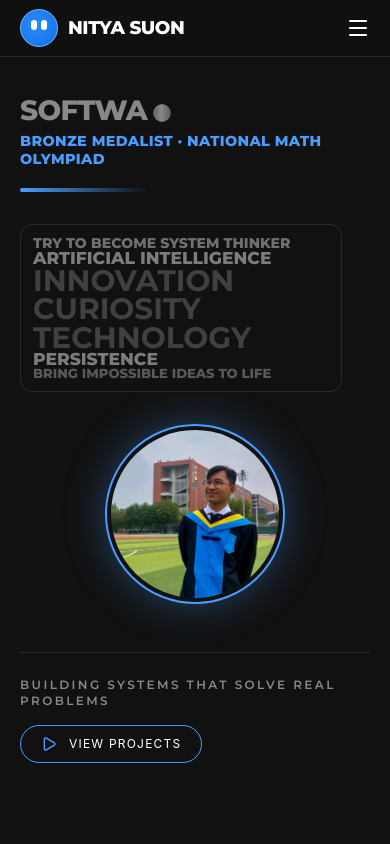
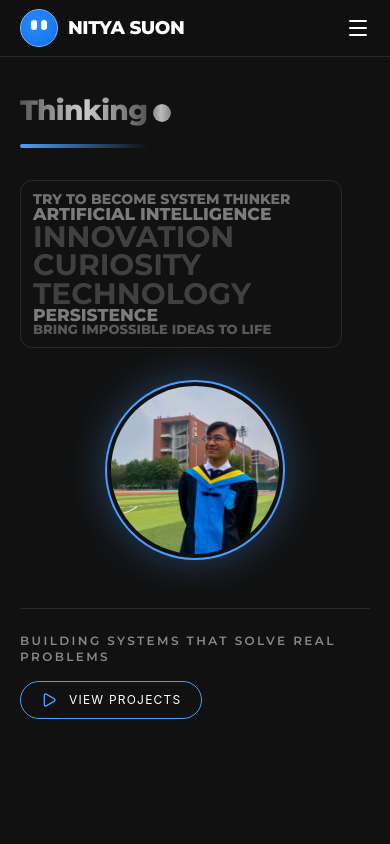
Before and after one commit to NityaSu/Publix, a Nuxt app: page / in a window 390 px wide. Shown: the top 844 px of the page. Built offline with nearby package versions, Linux system fonts and the light colour scheme; a web font is replaced by a local one.

Commit message:
Refactor HeroSubtitle component to enhance dynamic text display; update typing and flashing phases with improved timing and visual effects, and adjust styles for better clarity and responsiveness.

```diff
--- a/component/HeroSection.vue
+++ b/component/HeroSection.vue
@@ -168,7 +168,7 @@ useIntersectionObserver(
           ref="headlineRef"
           class="font-display font-extrabold uppercase leading-[0.95] tracking-tight text-[clamp(1.75rem,6vw,4.5rem)]"
         >
-          <HeroSubtitle class="text-accent" />
+          <HeroSubtitle />
         </h1>
 
         <div class="mt-5 md:mt-6 h-1 w-32 sm:w-40 md:w-56 rounded-full bg-gradient-to-r from-accent to-transparent"></div>
--- a/component/HeroSubtitle.vue
+++ b/component/HeroSubtitle.vue
@@ -3,19 +3,18 @@ import { ref, onMounted, onUnmounted, watch } from 'vue';
 import { useMediaQuery } from '@vueuse/core';
 import MoonDot from '~/component/MoonDot.vue';
 
+type Phase = 'thinking' | 'typing' | 'flashing' | 'done';
+
 const FULL_TEXT = 'SOFTWARE ENGINEER';
 const THINKING_LABEL = 'Thinking';
-const THINKING_MS = 3500;
-const FLASH_MS = 3200;
+const THINKING_MS = 10000;
+const FLASH_MS = 3600;
 
 const prefersReducedMotion = useMediaQuery('(prefers-reduced-motion: reduce)');
 
 const currentText = ref('');
-const showStatic = ref(false);
+const phase = ref<Phase>('thinking');
 const showMoon = ref(false);
-const isFlashing = ref(false);
-const isDone = ref(false);
-const isThinkingLabel = ref(false);
 
 const timers: ReturnType<typeof setTimeout>[] = [];
 
@@ -30,25 +29,19 @@ const later = (fn: () => void, ms: number) => {
   timers.push(setTimeout(fn, ms));
 };
 
-const getDelay = () => Math.random() * 270 + 80;
+const getDelay = () => Math.random() * 200 + 60;
 
 const showFinal = () => {
   clearTimers();
   currentText.value = FULL_TEXT;
-  showStatic.value = true;
+  phase.value = 'done';
   showMoon.value = false;
-  isFlashing.value = false;
-  isDone.value = true;
-  isThinkingLabel.value = false;
 };
 
 const typeText = () => {
   currentText.value = '';
-  showStatic.value = true;
+  phase.value = 'typing';
   showMoon.value = true;
-  isFlashing.value = false;
-  isDone.value = false;
-  isThinkingLabel.value = false;
 
   let i = 0;
   const type = () => {
@@ -59,14 +52,13 @@ const typeText = () => {
       return;
     }
 
-    // Phase 3: flash the SAME element 4 times
+    // Phase 3: same text, white gradient sweep ×3
     showMoon.value = false;
-    isFlashing.value = true;
+    phase.value = 'flashing';
 
-    // Phase 4: final lit state
+    // Phase 4: pure white
     later(() => {
-      isFlashing.value = false;
-      isDone.value = true;
+      phase.value = 'done';
     }, FLASH_MS);
   };
 
@@ -81,12 +73,10 @@ const runSequence = () => {
     return;
   }
 
+  // Phase 1: Thinking with gradient sweep + moon (10s)
   currentText.value = THINKING_LABEL;
-  showStatic.value = false;
+  phase.value = 'thinking';
   showMoon.value = true;
-  isFlashing.value = false;
-  isDone.value = false;
-  isThinkingLabel.value = true;
 
   later(() => {
     typeText();
@@ -108,93 +98,101 @@ onUnmounted(() => {
 
 <template>
   <div class="subtitle">
-    <!-- Title line: ONE dynamic text element + moon (never duplicated) -->
-    <div class="dynamic-row">
     <span
       class="dynamic-text"
       :class="{
-          'is-flashing': isFlashing,
-          'is-done': isDone,
-          'is-thinking-label': isThinkingLabel,
+        'thinking-sweep': phase === 'thinking',
+        typing: phase === 'typing',
+        'flash-sweep': phase === 'flashing',
+        'final-white': phase === 'done',
       }"
     >{{ currentText }}</span>
     <MoonDot v-if="showMoon" />
-    </div>
-
-    <!-- Existing accent line — appears when typing begins -->
-    <span
-      v-if="showStatic"
-      class="static-text"
-    >
-      Bronze Medalist · National Math Olympiad
-    </span>
   </div>
 </template>
 
 <style scoped>
 .subtitle {
-  display: flex;
-  flex-direction: column;
-  align-items: flex-start;
-  gap: 0;
-}
-
-.dynamic-row {
   display: block;
   line-height: 0.95;
 }
 
 .dynamic-text {
   font-weight: inherit;
-  color: #888888;
-  transition: color 0.3s ease, text-shadow 0.3s ease;
 }
 
-/* Keep "Thinking" title-case even inside the uppercase hero heading */
-.dynamic-text.is-thinking-label {
+/* Keep "Thinking" title-case inside the uppercase hero heading */
+.thinking-sweep {
   text-transform: none;
+  background: linear-gradient(
+    90deg,
+    #555555 0%,
+    #555555 30%,
+    #cccccc 50%,
+    #555555 70%,
+    #555555 100%
+  );
+  background-size: 250% 100%;
+  -webkit-background-clip: text;
+  background-clip: text;
+  -webkit-text-fill-color: transparent;
+  color: transparent;
+  animation: thinkingSweep 2s ease-in-out infinite;
 }
 
-.dynamic-text.is-flashing {
-  animation: textFlash 0.8s ease-in-out 4;
+@keyframes thinkingSweep {
+  0% {
+    background-position: 100% 0;
   }
-
-@keyframes textFlash {
-  0%,
   100% {
-    color: #888888;
-    text-shadow: none;
-  }
-  50% {
-    color: #dddddd;
-    text-shadow: 0 0 25px rgba(221, 221, 221, 0.3);
+    background-position: 0% 0;
   }
 }
 
-.dynamic-text.is-done {
-  color: #aaaaaa;
-  text-shadow: none;
+.typing {
+  color: #888888;
+  -webkit-text-fill-color: #888888;
 }
 
-.static-text {
-  display: block;
-  margin-top: 0.5rem;
-  color: inherit;
-  font-weight: inherit;
-  font-size: clamp(0.9rem, 2.5vw, 1.875rem);
-  letter-spacing: 0.025em;
-  line-height: 1.25;
+.flash-sweep {
+  background: linear-gradient(
+    90deg,
+    #888888 0%,
+    #888888 30%,
+    #ffffff 50%,
+    #888888 70%,
+    #888888 100%
+  );
+  background-size: 250% 100%;
+  -webkit-background-clip: text;
+  background-clip: text;
+  -webkit-text-fill-color: transparent;
+  color: transparent;
+  animation: softwareSweep 1.2s ease-in-out 3;
 }
 
-@media (min-width: 768px) {
-  .static-text {
-    margin-top: 0.75rem;
+@keyframes softwareSweep {
+  0% {
+    background-position: 100% 0;
+  }
+  100% {
+    background-position: 0% 0;
   }
 }
 
+.final-white {
+  color: #ffffff;
+  -webkit-text-fill-color: #ffffff;
+  text-shadow: 0 0 20px rgba(255, 255, 255, 0.15);
+}
+
 @media (prefers-reduced-motion: reduce) {
-  .dynamic-text.is-flashing {
+  .thinking-sweep,
+  .flash-sweep {
     animation: none;
+    background: none;
+    -webkit-text-fill-color: #ffffff;
+    color: #ffffff;
   }
 }
 </style>
--- a/component/MoonDot.vue
+++ b/component/MoonDot.vue
@@ -7,7 +7,7 @@
   width: max(18px, 0.32em);
   height: max(18px, 0.32em);
   border-radius: 50%;
-  background: #333333;
+  background: #555555;
   position: relative;
   overflow: hidden;
   display: inline-block;
@@ -24,7 +24,7 @@
   width: 100%;
   height: 100%;
   border-radius: 50%;
-  background: linear-gradient(90deg, transparent 0%, #888888 50%, transparent 100%);
+  background: linear-gradient(90deg, transparent 0%, #bbbbbb 50%, transparent 100%);
   background-size: 200% 100%;
   animation: gradientSweep 3s cubic-bezier(0.4, 0, 0.2, 1) infinite;
 }
```
Lines whose indentation alone changed are shown as unchanged.
